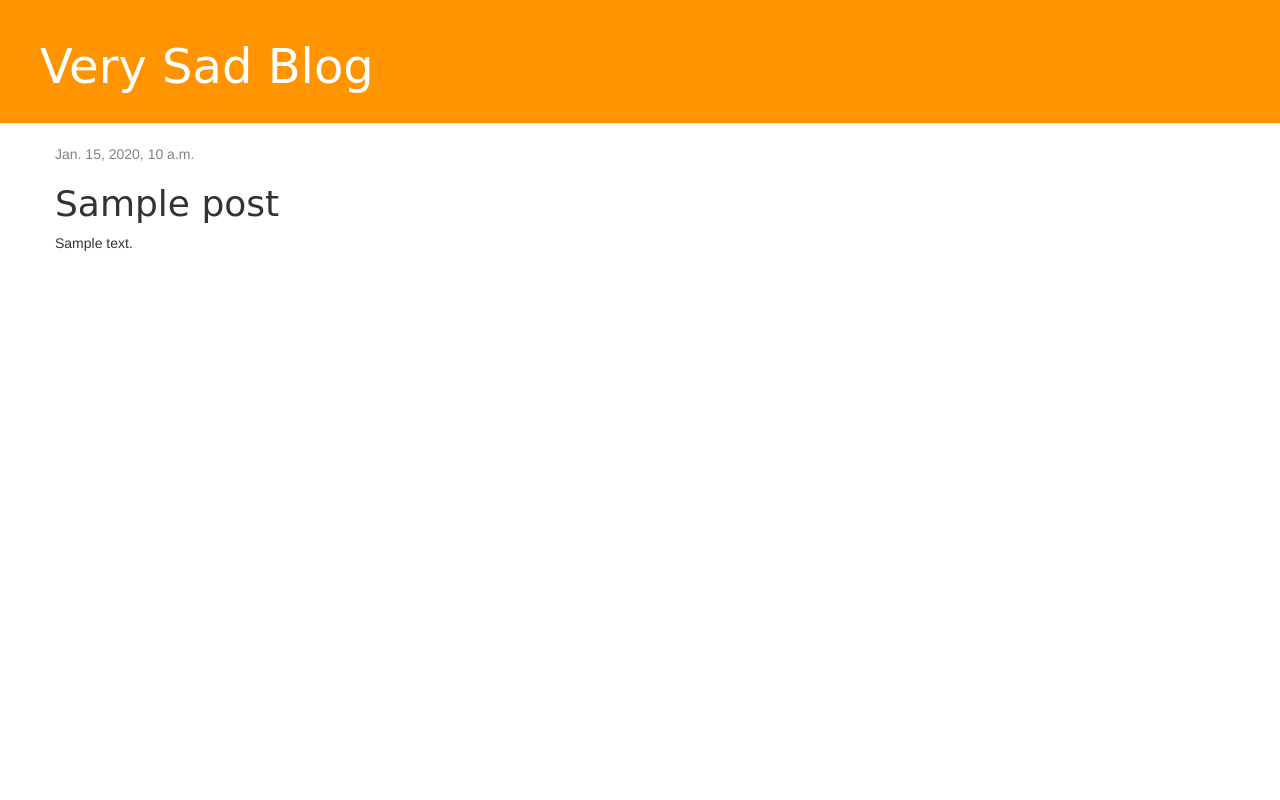
After one commit to paulefoe/my-first-blog, a Django app: template blog/templates/blog/post_detail.html in a window 1280 px wide. The commit adds this page. Run offline with Django 3.2, Linux system fonts and the light colour scheme; the template is opened without the code that fills it: most values are stand-ins (such as "Sample title", 1, 10 or a date in 2020); some libraries are stand-ins or nearby versions.

Commit message:
Added some view and detail template css and stuff

```diff
--- /dev/null
+++ b/blog/static/css/blog.css
@@ -0,0 +1,40 @@
+.page-header {
+background-color: #ff9400;
+margin-top: 0;
+padding: 20px 20px 20px 40px;
+}
+.page-header h1, .page-header h1 a, .page-header h1 a:visited, .page-header h1 a:active {
+color: #ffffff;
+font-size: 36pt;
+text-decoration: none;
+}
+.content {
+margin-left: 40px;
+}
+h1, h2, h3, h4 {
+font-family: ' Lobster' , cursive;
+}
+.date {
+color: #828282;
+}
+.save {
+float: right;
+}
+.post-form textarea, .post-form input {
+width: 100%;
+}
+.top- menu, .top- menu:hover, .top- menu:visited {
+color: #ffffff;
+float: right;
+font-size: 26pt;
+margin-right: 20px;
+}
+.post {
+margin-bottom: 70px;
+}
+.post h1 a, .post h1 a:visited {
+color: #000000;
+}
+#kek{
+    margin-left: 15px;
+}
--- /dev/null
+++ b/blog/templates/blog/base.html
@@ -0,0 +1,26 @@
+{% load staticfiles %}
+
+<html xmlns="http://www.w3.org/1999/html">
+<head>
+<title>Baka</title>
+<link rel="stylesheet" href="//maxcdn.bootstrapcdn.com/bootstrap/3.2.0/css/bootstrap.min.css">
+<link rel="stylesheet" href="//maxcdn.bootstrapcdn.com/bootstrap/3.2.0/css/bootstrap-theme.min.css">
+<link href="//fonts.googleapis.com/css?family=Lobster&subset=latin,latin- ext" rel="stylesheet" type="text/css">
+<link rel="stylesheet" href="{% static 'css/blog.css' %}">
+</head>
+    <body>
+
+<div class="page-header">
+<h1><a href="/">Very Sad Blog</a></h1>
+</div>
+<div class="content container">
+<div class="row">
+<div class="col-md-8">
+{% block content %}
+{% endblock %}
+</div>
+</div>
+</div>
+
+    </body>
+</html>
--- /dev/null
+++ b/blog/templates/blog/post_detail.html
@@ -0,0 +1,12 @@
+{% extends 'blog/base.html' %}
+{% block content %}
+    <div class="post">
+        {% if post.published_date %}
+            <div class="date">
+                {{ post.published_date }}
+            </div>
+        {% endif %}
+        <h1>{{ post.title }}</h1>
+        <p>{{ post.text|linebreaksbr }}</p>
+    </div>
+{% endblock %}
--- a/blog/urls.py
+++ b/blog/urls.py
@@ -3,4 +3,5 @@ from . import views
 
 urlpatterns=[
     url(r'^$', views.post_list, name='post_list'),
+    url(r'^post/(?P<pk>\d+)/$', views.post_detail, name='post_detail'),
 ]
--- a/blog/views.py
+++ b/blog/views.py
@@ -1,7 +1,11 @@
-from django.shortcuts import render
+from django.shortcuts import render, get_object_or_404
 from .models import Post
 from django.utils import timezone
 
 def post_list(request):
     posts = Post.objects.filter(published_date__lte=timezone.now()).order_by('published_date')
     return render(request, 'blog/post_list.html', {'posts': posts})
+
+def post_detail(request, pk):
+    post = get_object_or_404(Post, pk=pk)
+    return render(request, "blog/post_detail.html", {'post': post})
```
Also changed, not shown: blog/templates/blog/post_list.html (+12 -22 lines).
